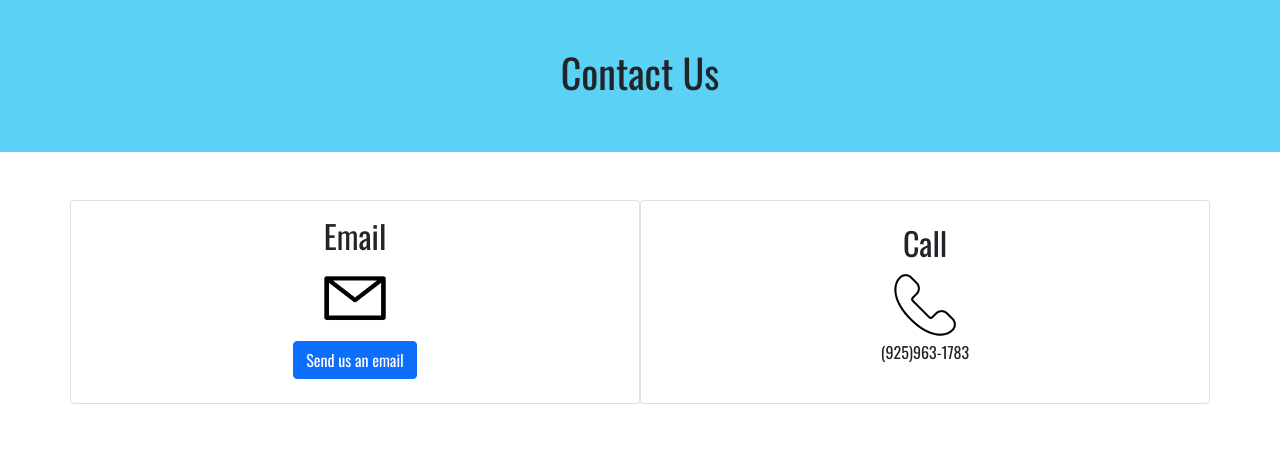
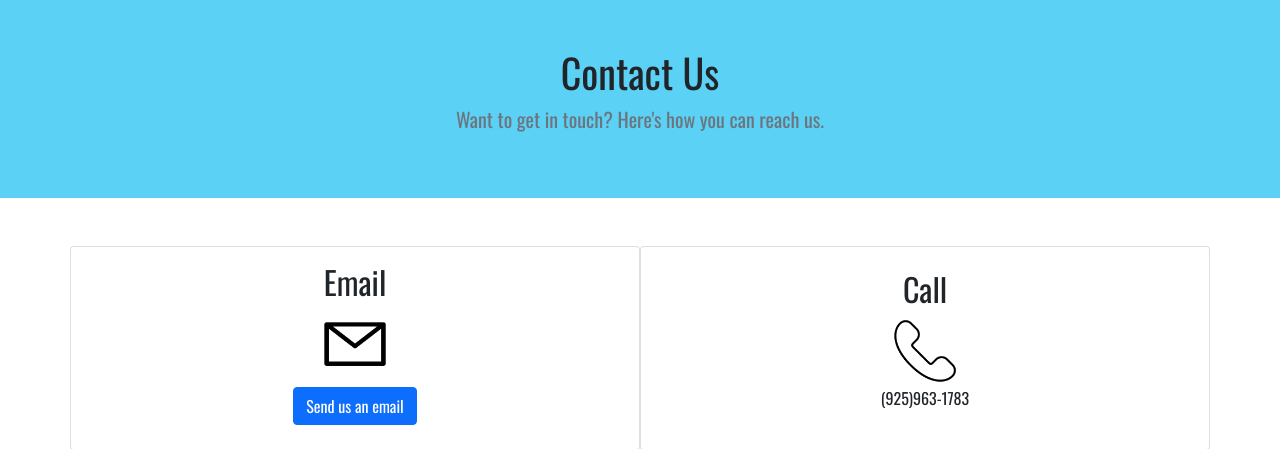
Before and after one commit to Aryan-Das/jinius-project, a Django app: template templates/contact.html in a window 1280 px wide. Shown: the part 62-511 px from the top of the page. Run offline with Django 3.2, Linux system fonts and the light colour scheme; the template is opened without the code that fills it, so the values that code supplies are empty.

Commit message:
Small Updates to Home and contact

```diff
--- a/templates/contact.html
+++ b/templates/contact.html
@@ -87,6 +87,7 @@
 
           <div class="col-lg-6 col-md-8 mx-auto text-center">
             <h1 class="fw-light">Contact Us</h1>
+            <p class="text-muted fs-5">Want to get in touch? Here's how you can reach us.</p>
           </div>
 
       </div>
@@ -94,6 +95,7 @@
   </section>
   <section class="py-5 text-center">
     <div class="container">
+
       <div class="row">
 
           <div class=" card col-lg-6 col-md-8 mx-auto text-center justify-content-center ">
--- a/templates/home.html
+++ b/templates/home.html
@@ -104,7 +104,7 @@
   </section>
   <section class="py-5 text-center">
     <h1 class="fw-Light">Our Services</h1>
-    //services here
+    put services here
   </section>
 
 
```
